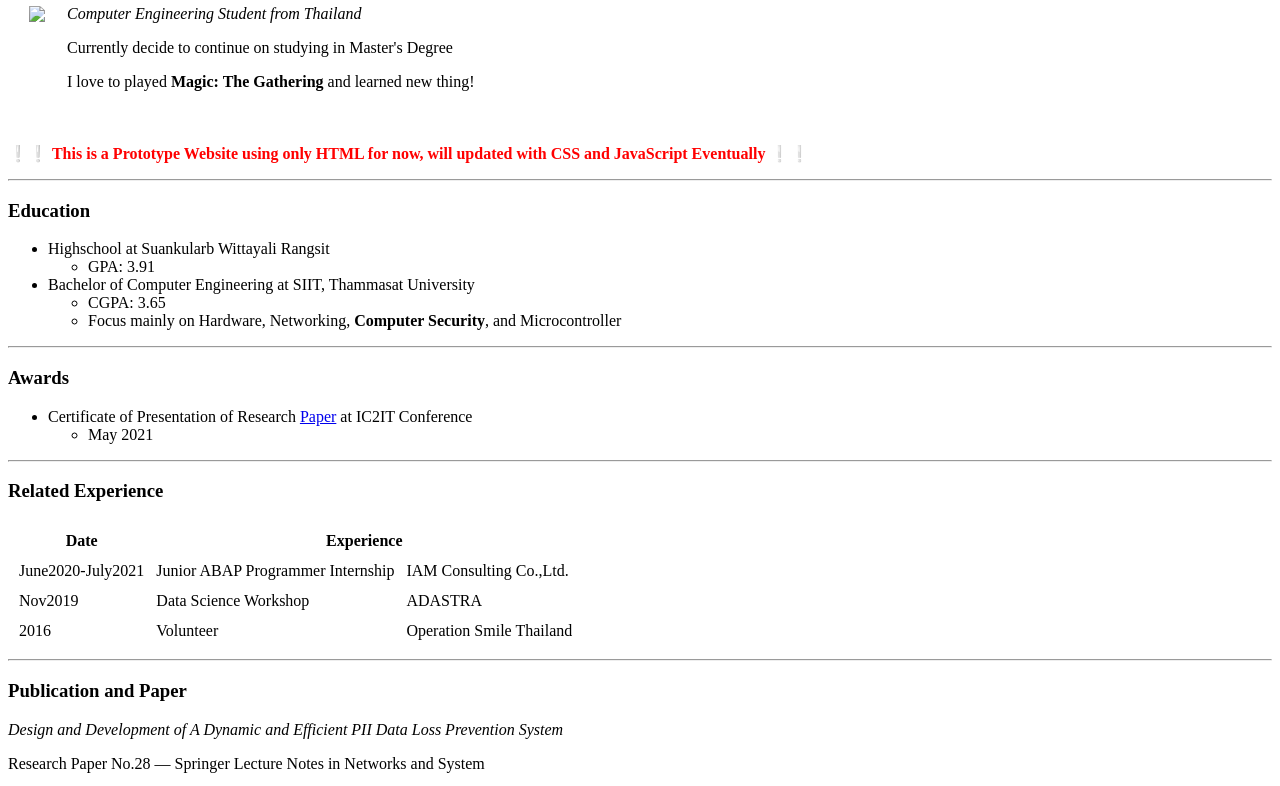
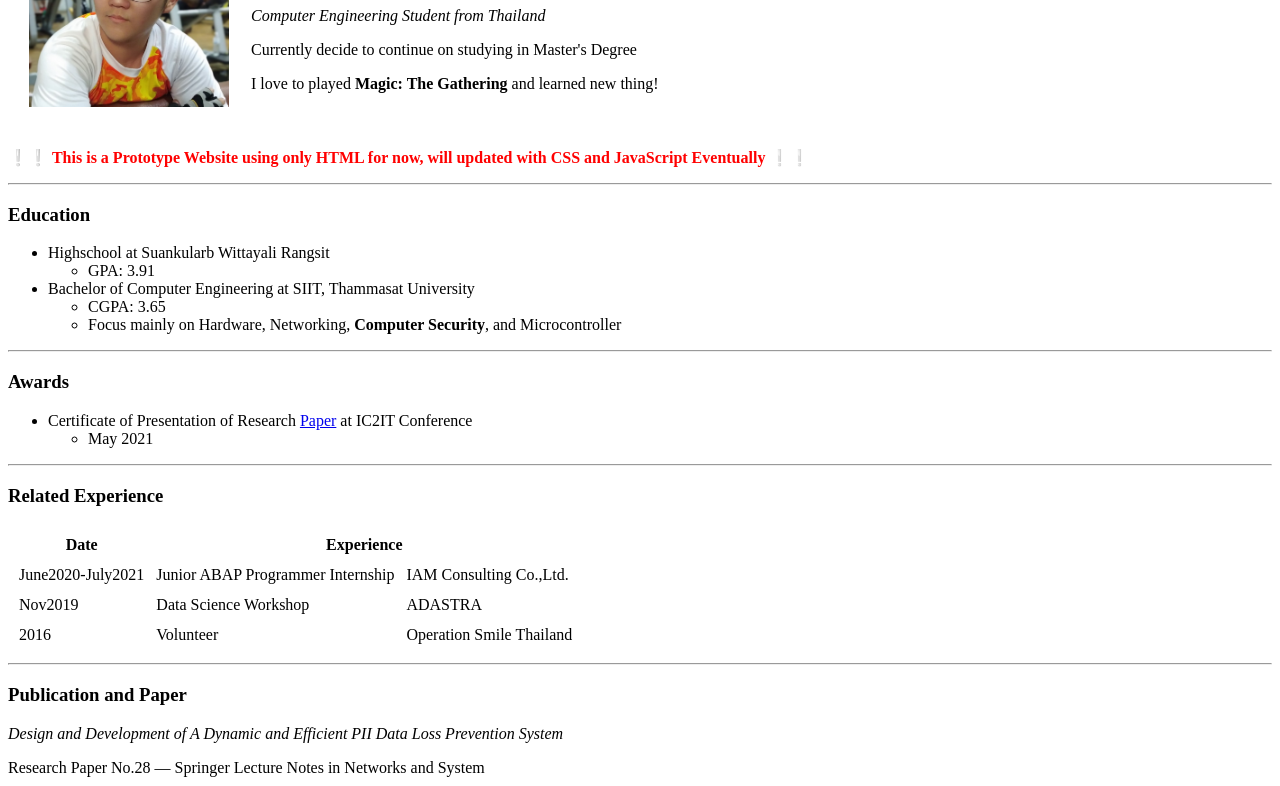
Before and after one commit to khanadech007/CV, a plain HTML site: page index.html in a window 1280 px wide. Shown: the part 104-890 px from the top of the page. Drawn offline with Linux system fonts and the light colour scheme; the site is published under a folder, as on GitHub Pages, so addresses that start at the root find nothing.

Commit message:
Update index.html

```diff
--- a/index.html
+++ b/index.html
@@ -10,7 +10,7 @@
   <body>
     <table cellspacing="20">
       <tr>
-        <td><img src="/image/KhanadechWorapaluk.jpg" width="200" /></td>
+        <td><img src="image/KhanadechWorapaluk.jpg" width="200" /></td>
         <td>
           <h1>Khanadech Worapaluk</h1>
           <p><em>Computer Engineering Student from Thailand</em></p>
```
